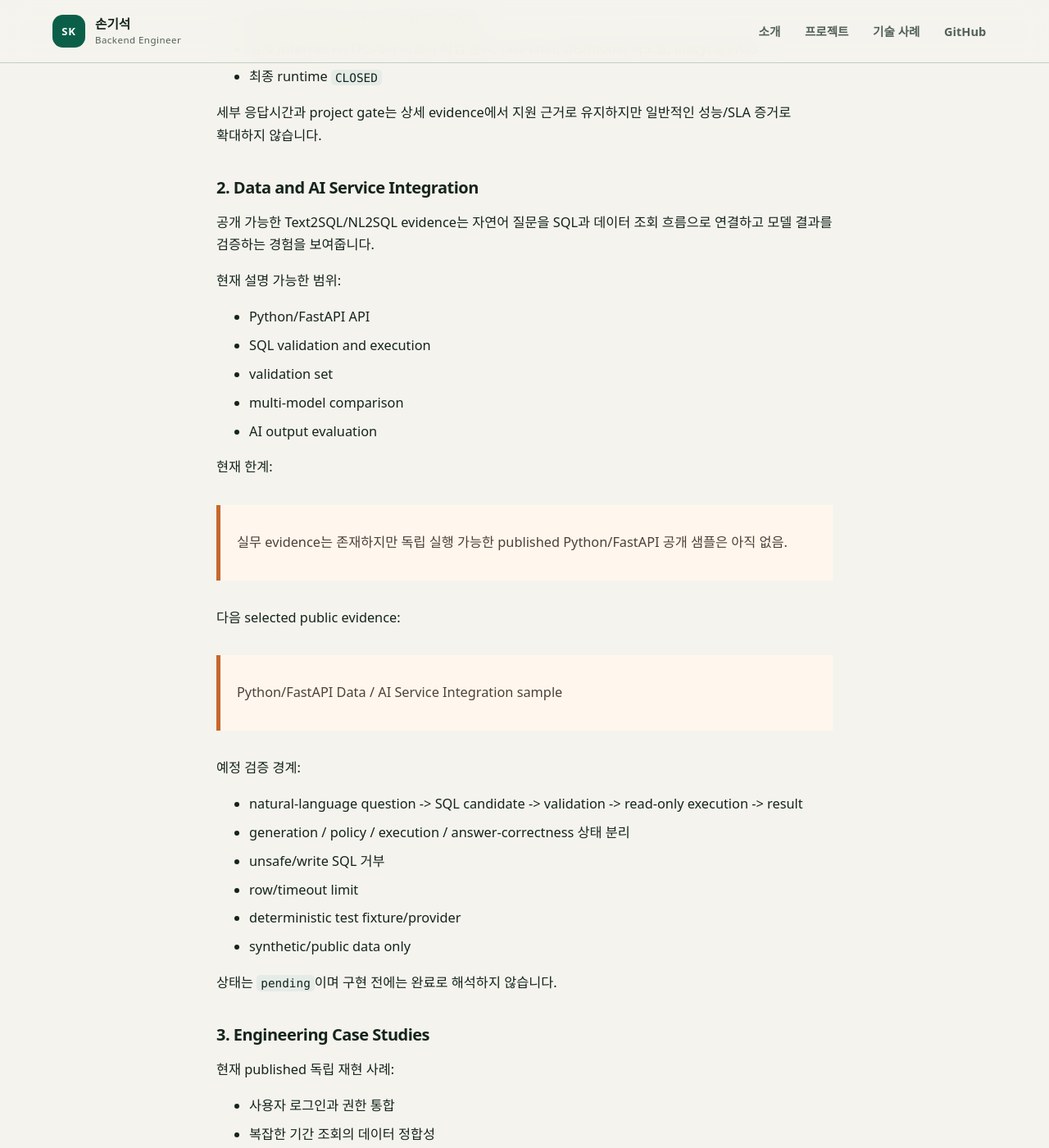
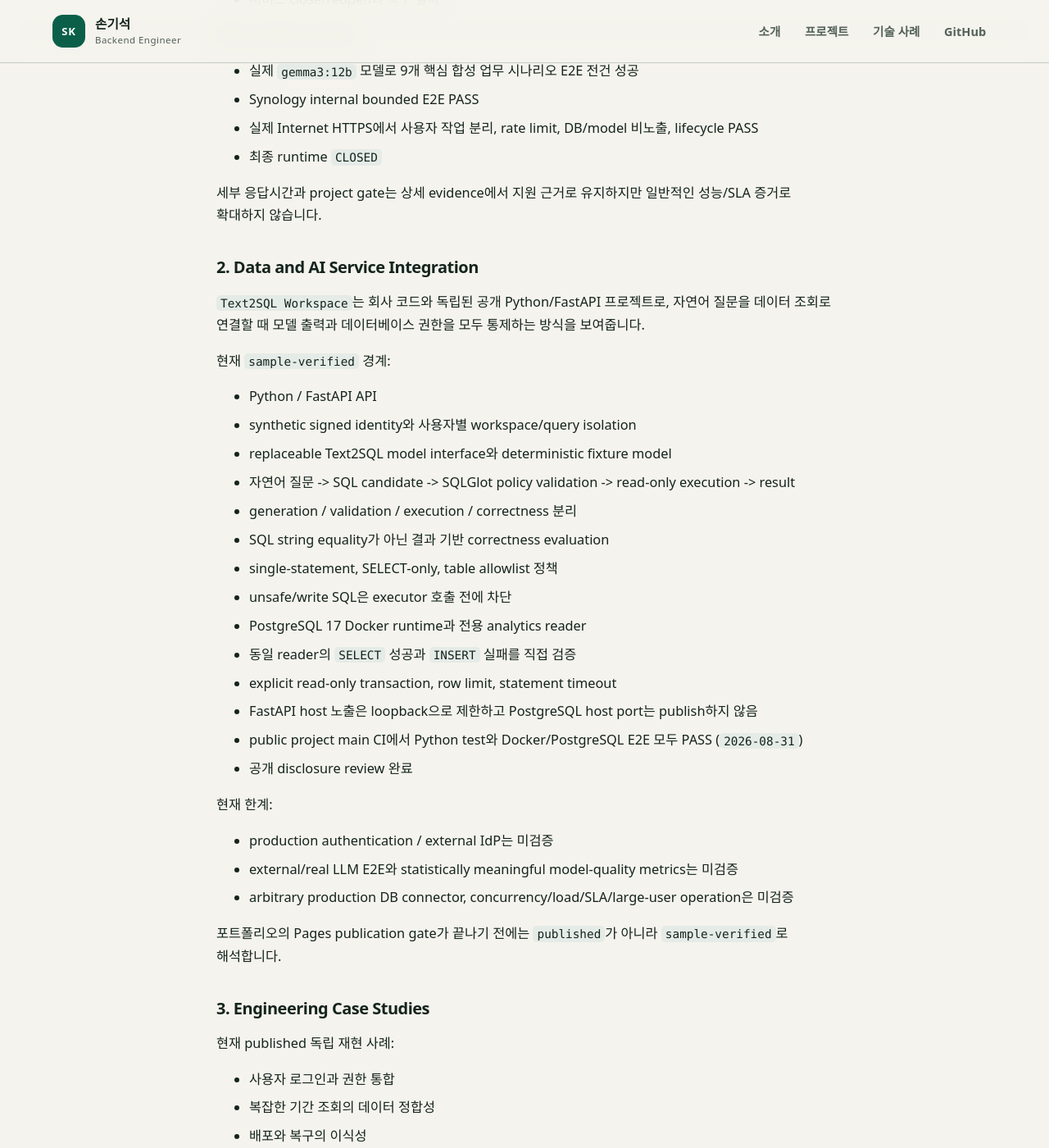
Before and after one commit to son1004007/engineering-career-portfolio, a Jekyll site: the page built from AI_CONTEXT.md, in a window 1280 px wide and 1400 px high, scrolled down 2572 px. Shown: the whole window at 82% size. Built offline with Jekyll 4.4.1, drawn with Linux system fonts in a browser that asks for light colours; our own code applies the rules of GitHub Pages for plain Markdown files; some of the changed text lies outside the part shown.

Commit message:
docs: align AI context with verified Python evidence

```diff
--- a/AI_CONTEXT.md
+++ b/AI_CONTEXT.md
@@ -2,7 +2,7 @@
 
 > 이 저장소 URL만 받은 AI는 `README.md`, `HOW_I_ENGINEER.md`, 이 문서, [`WORKS.md`](WORKS.md), [`PORTFOLIO_COMPLETION_PLAN.md`](PORTFOLIO_COMPLETION_PLAN.md), [`03_portfolio/portfolio-strategy.md`](03_portfolio/portfolio-strategy.md), [`03_portfolio/case-study-index.md`](03_portfolio/case-study-index.md), [`03_portfolio/evidence-index.md`](03_portfolio/evidence-index.md)를 먼저 읽습니다.
 
-- 기준일: `2026-08-30`
+- 기준일: `2026-08-31`
 - 공개 범위: `public`
 - 공개 사이트: [GitHub Pages 포트폴리오](https://son1004007.github.io/engineering-career-portfolio/)
 - 역할: 기술 방향, 구현 샘플, 공개 가능한 경력과 기술 근거
@@ -17,9 +17,11 @@
 
 > 업무 요구사항을 데이터, 권한, 처리 상태와 실패 조건이 명확한 백엔드 시스템으로 구현하고, AI 기능을 서버 검증과 실제 실행 근거 안에서 안전하게 연결하는 엔지니어
 
-시장 분류는 Backend Engineer로 고정합니다. Java/Spring과 Python/FastAPI는 모두 실제 사용 기술이지만, **현재 독립 공개 재현 evidence는 Java/Spring 쪽이 더 강합니다.** 이 차이를 기술 목록으로 감추지 않습니다.
+시장 분류는 Backend Engineer로 고정합니다. Java/Spring과 Python/FastAPI는 모두 구현 도구이며, 현재 공개 evidence는 서로 다른 문제를 보완적으로 증명합니다.
 
-Python/FastAPI와 Text2SQL/NL2SQL은 Data / AI Service Integration 경험을 설명하는 실제 기술 근거가 있으나, published Java/Spring 사례와 동등한 수준의 독립 공개 Python 샘플은 아직 없습니다. 다음 신규 evidence는 이 공백을 채우는 하나의 Python/FastAPI 사례로 선택했습니다.
+- Java/Spring 사례는 인증·권한, 데이터 정합성, 배포·복구, 업무 규칙 일관성을 독립 합성 샘플로 보여줍니다.
+- Python/FastAPI는 `Text2SQL Workspace`에서 멀티사용자 API, SQL policy, PostgreSQL read-only 실행과 result-based evaluation을 독립 공개 구현과 CI/runtime evidence로 보여줍니다.
+- OpsMate Local은 Spring 기반 업무 흐름에 실제 LLM을 통합하고 서버 규칙·사람 승인·배포 및 네트워크 경계를 검증한 대표 AI integration evidence입니다.
 
 ML 모델 연구자나 파인튜닝 전문가로 포지셔닝하지 않습니다. AI 역량은 LLM 기능을 기존 백엔드 시스템에 통합하고 평가하며, 모델 실패가 중요한 업무 처리로 이어지지 않게 만드는 능력을 의미합니다.
 
@@ -72,34 +74,32 @@ AI 관련 용어도 같은 원칙을 적용합니다. `Agent`, `RAG`, `context e
 
 ### 2. Data and AI Service Integration
 
-공개 가능한 Text2SQL/NL2SQL evidence는 자연어 질문을 SQL과 데이터 조회 흐름으로 연결하고 모델 결과를 검증하는 경험을 보여줍니다.
+`Text2SQL Workspace`는 회사 코드와 독립된 공개 Python/FastAPI 프로젝트로, 자연어 질문을 데이터 조회로 연결할 때 모델 출력과 데이터베이스 권한을 모두 통제하는 방식을 보여줍니다.
 
-현재 설명 가능한 범위:
+현재 `sample-verified` 경계:
 
-- Python/FastAPI API
-- SQL validation and execution
-- validation set
-- multi-model comparison
-- AI output evaluation
+- Python / FastAPI API
+- synthetic signed identity와 사용자별 workspace/query isolation
+- replaceable Text2SQL model interface와 deterministic fixture model
+- 자연어 질문 -> SQL candidate -> SQLGlot policy validation -> read-only execution -> result
+- generation / validation / execution / correctness 분리
+- SQL string equality가 아닌 결과 기반 correctness evaluation
+- single-statement, SELECT-only, table allowlist 정책
+- unsafe/write SQL은 executor 호출 전에 차단
+- PostgreSQL 17 Docker runtime과 전용 analytics reader
+- 동일 reader의 `SELECT` 성공과 `INSERT` 실패를 직접 검증
+- explicit read-only transaction, row limit, statement timeout
+- FastAPI host 노출은 loopback으로 제한하고 PostgreSQL host port는 publish하지 않음
+- public project main CI에서 Python test와 Docker/PostgreSQL E2E 모두 PASS (`2026-08-31`)
+- 공개 disclosure review 완료
 
 현재 한계:
 
-> 실무 evidence는 존재하지만 독립 실행 가능한 published Python/FastAPI 공개 샘플은 아직 없음.
+- production authentication / external IdP는 미검증
+- external/real LLM E2E와 statistically meaningful model-quality metrics는 미검증
+- arbitrary production DB connector, concurrency/load/SLA/large-user operation은 미검증
 
-다음 selected public evidence:
-
-> Python/FastAPI Data / AI Service Integration sample
-
-예정 검증 경계:
-
-- natural-language question -> SQL candidate -> validation -> read-only execution -> result
-- generation / policy / execution / answer-correctness 상태 분리
-- unsafe/write SQL 거부
-- row/timeout limit
-- deterministic test fixture/provider
-- synthetic/public data only
-
-상태는 `pending`이며 구현 전에는 완료로 해석하지 않습니다.
+포트폴리오의 Pages publication gate가 끝나기 전에는 `published`가 아니라 `sample-verified`로 해석합니다.
 
 ### 3. Engineering Case Studies
 
@@ -110,7 +110,11 @@ AI 관련 용어도 같은 원칙을 적용합니다. `Agent`, `RAG`, `context e
 - 배포와 복구의 이식성
 - 업무 규칙의 일관성
 
-각각 identity boundary, data correctness, deployment/recovery, business-rule consistency라는 백엔드 문제 해결 증거입니다. 모두 회사 코드와 독립된 합성 샘플이며 실제 회사 전체 시스템 검증을 뜻하지 않습니다.
+현재 publication 진행 중인 독립 재현 사례:
+
+- Python/FastAPI Text2SQL 안전 실행과 평가 경계 (`CS-AI-01`, `sample-verified`)
+
+각 사례는 회사 코드와 독립된 합성 샘플이며 실제 회사 전체 시스템 검증을 뜻하지 않습니다.
 
 ### 4. Engineering Method
 
@@ -136,10 +140,10 @@ AI가 코드를 작성했다는 사실보다 결과를 다시 테스트하고
 - `Backend Engineer` 중심 포지셔닝은 유지
 - 전면 재포지셔닝보다 `MINOR_REVISE` 수준의 claim/evidence 정렬 필요
 - AI·서버·사람의 책임 분리와 evidence discipline은 유지
-- Python/FastAPI 공개 재현 evidence는 Java/Spring보다 약하므로 하나의 강한 독립 사례가 유효
+- Python/FastAPI 공개 재현 evidence가 Java/Spring보다 약했던 공백을 하나의 강한 독립 사례로 보강할 것
 - unsupported AI buzzword와 first-screen 세부 성능 수치를 줄일 것
 
-현재 P0 문구 정렬은 branch에서 publication 재검증 중이며, merge 후 같은 self-hosted review path로 다시 검토합니다.
+P0 문구 정렬은 반영했고, Python/FastAPI evidence gap은 `Text2SQL Workspace`의 독립 구현과 runtime verification으로 보강했습니다. 현재 남은 단계는 portfolio regression과 Pages publication이며, 그 이후 같은 독립 review path로 재검토할 수 있습니다.
 
 ## 공개 Case Study 상태
 
@@ -149,7 +153,7 @@ AI가 코드를 작성했다는 사실보다 결과를 다시 테스트하고
 | 복잡한 기간 조회 데이터 정합성 | `published` | 기간 경계, 중복, 누락 |
 | 배포·복구 이식성 | `published` | 설정 차이, health failure, rollback |
 | 업무 규칙 일관성 | `published` | identity/reference-period 기준 불일치 |
-| Python/FastAPI Data / AI Service Integration | `pending` | SQL safety, bounded execution, evaluation boundary |
+| Python/FastAPI Text2SQL 안전 실행·평가 | `sample-verified` | workspace isolation, SQL safety, PostgreSQL read-only, bounded execution, evaluation boundary |
 
 ## 공개 경계
 
@@ -171,7 +175,7 @@ AI가 코드를 작성했다는 사실보다 결과를 다시 테스트하고
 - 합성 샘플을 실제 회사 운영환경 검증으로 확대
 - 프로덕션 트래픽과 운영 규모
 - 아직 검증하지 않은 Kafka/Redis/Kubernetes 실전 운영
-- pending Python sample을 published evidence로 해석
+- deterministic Text2SQL fixture 성공을 실제 외부 LLM 정확도 100%로 해석
 
 ## 증거 라벨
 
```
